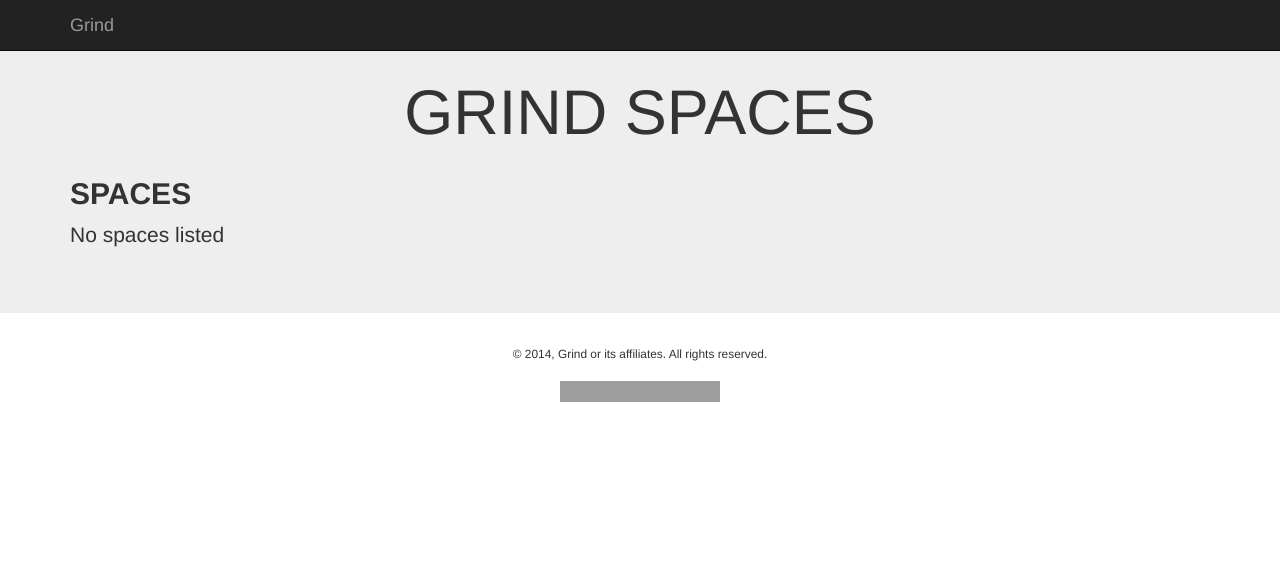
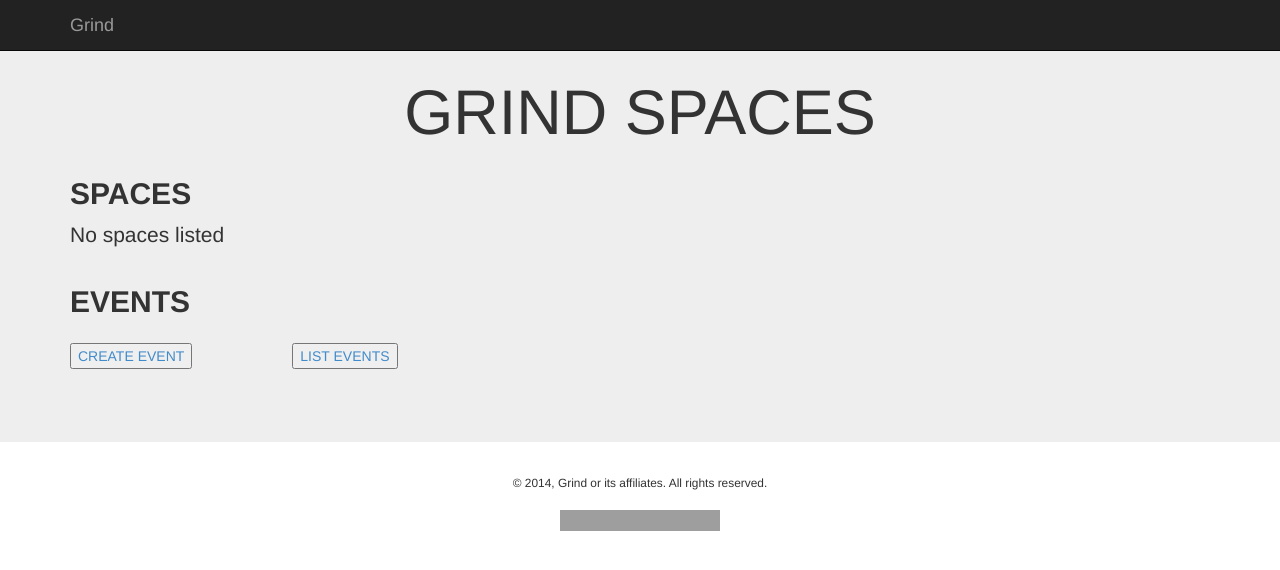
Before and after one commit to ashray-velapanur/grind_app_flask, a Flask app: page /grind in a window 1280 px wide. Shown: the top 570 px of the page. Run offline with Flask 2, Linux system fonts and the light colour scheme; data that the repository does not hold is empty; some libraries are stand-ins or nearby versions; grey boxes are pictures that could not be loaded.

Commit message:
Adding creating and listing events from eventbrite

```diff
--- a/application.py
+++ b/application.py
@@ -1,6 +1,6 @@
 from flask import Flask, render_template, request, redirect, json, session, jsonify
 import boto
-
+import requests
 from uuid import uuid4
 
 from db.space_controller import SpaceController, RoomController
@@ -183,6 +183,69 @@
 def current_user_handler():
     return jsonify(session)
 
+@application.route('/venue/create')
+def create_venue_handler():
+    response = requests.post(
+        "https://www.eventbriteapi.com/v3/venues/",
+        headers = {
+            "Authorization": "Bearer WWVNO7GS2EN36S5JDLS3",
+        },
+        verify = False,  # Verify SSL certificate,
+        data = {'venue.name':'Grind Park',
+                'venue.address.latitude':'37.78',
+                'venue.address.longitude':'-122.4',
+                "venue.address.address_1": "Apartment 106",
+                "venue.address.address_2": "45 Royal Street",
+                "venue.address.city": "London",
+                "venue.address.region": "London",
+                "venue.address.postal_code": "SW1A 1AA",
+                "venue.address.country": "GB"
+                }
+    )
+    print response.json()
+
+@application.route('/event/create', methods=["GET"])
+def create_event_page_handler():
+    print 'In create event page'
+    userController = UserController()
+    user = userController.get_item(session['email']) if 'email' in session else None
+    return render_template("create_event.html")
+
+@application.route('/event/create', methods=["POST"])
+def create_event_handler():
+    print request.form['start']+':00Z'
+    print request.form['end']+':00Z'
+    response = requests.post(
+        "https://www.eventbriteapi.com/v3/events/",
+        headers = {
+            "Authorization": "Bearer WWVNO7GS2EN36S5JDLS3",
+        },
+        verify = False,  # Verify SSL certificate,
+        data = {'event.name.html':request.form['name'],
+                'event.start.utc':request.form['start']+':00Z',
+                'event.start.timezone':'America/New_York',
+                "event.end.utc":request.form['end']+':00Z',
+                "event.end.timezone": "America/New_York",
+                "event.currency": "USD",
+                "event.venue_id":"11584742"
+                }
+    )
+    print response.json()
+    return redirect('/')
+
+@application.route('/event/list', methods=["GET"])
+def list_event_handler():
+    response = requests.get(
+        "https://www.eventbriteapi.com/v3/events/search",
+        headers = {
+            "Authorization": "Bearer WWVNO7GS2EN36S5JDLS3",
+        },
+        verify = False,  # Verify SSL certificate,
+        data = {'user.id':"115769153821"}
+    )
+    events = response.json()['events']
+    return render_template("events.html", events=events)
+
 # run the app.
 if __name__ == "__main__":
     # Setting debug to True enables debug output. This line should be
--- a/templates/grind.html
+++ b/templates/grind.html
@@ -40,6 +40,29 @@
         {% endif %}
         </div>
       </div>
+      <div class="row">
+        <div class="col-md-4">
+            <h2><b>EVENTS</b></h2>
+            <p>
+                <table>
+                    <tbody>
+                        <tr>
+                            <td style="padding:10px 100px 10px 0px;">
+                                <a href="/event/create">
+                                    <button> CREATE EVENT </button>
+                                </a>
+                            </td>
+                            <td>
+                                <a href="/event/list">
+                                    <button> LIST EVENTS </button>
+                                </a>
+                            </td>
+                        </tr>
+                    </tbody>
+                </table>
+            </p>
+        </div>
+      </div>
     </div>
 </div>
 {% endblock %}
```
Also changed, not shown: templates/create_event.html (added, +28 -0 lines), templates/events.html (added, +40 -0 lines).
